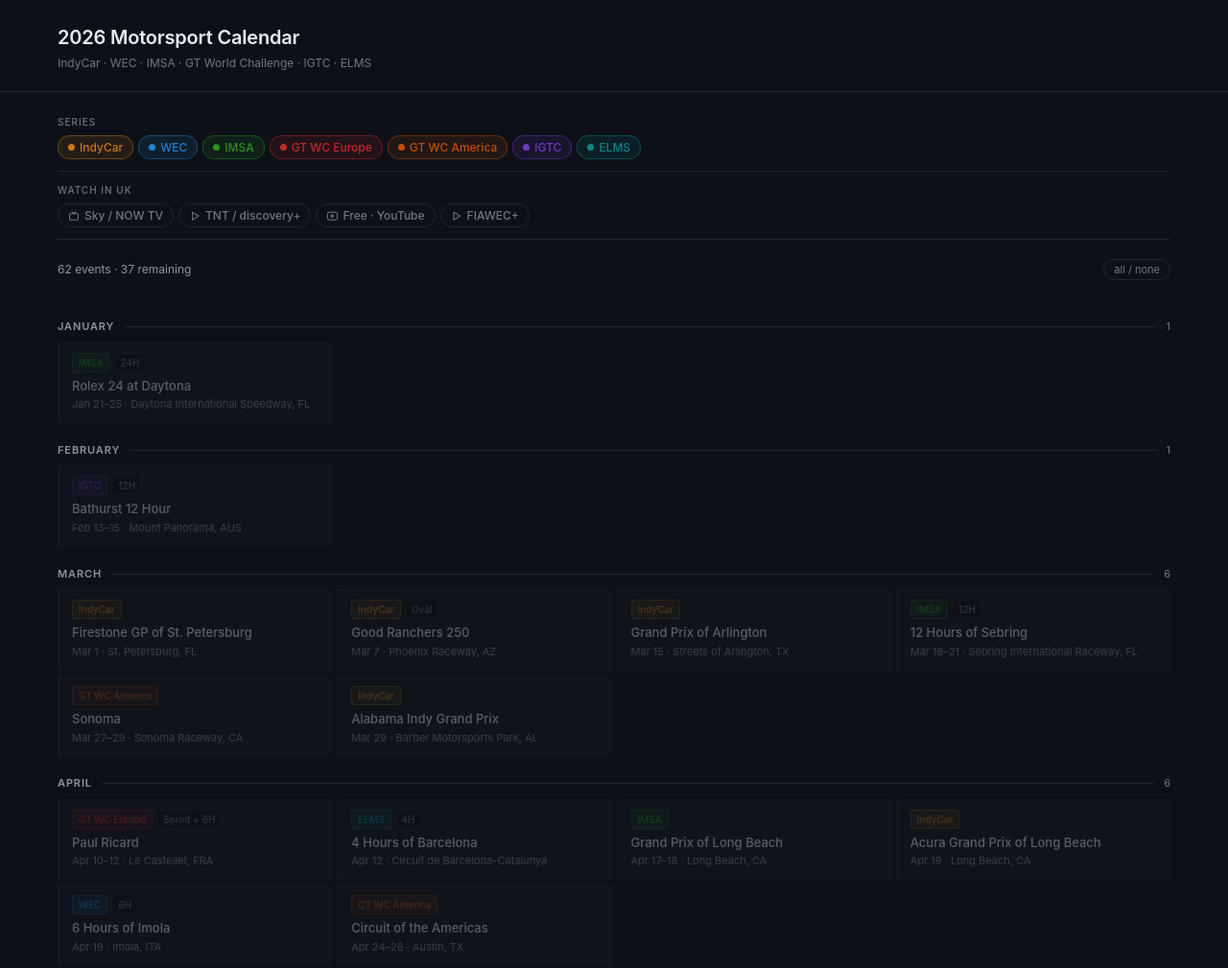
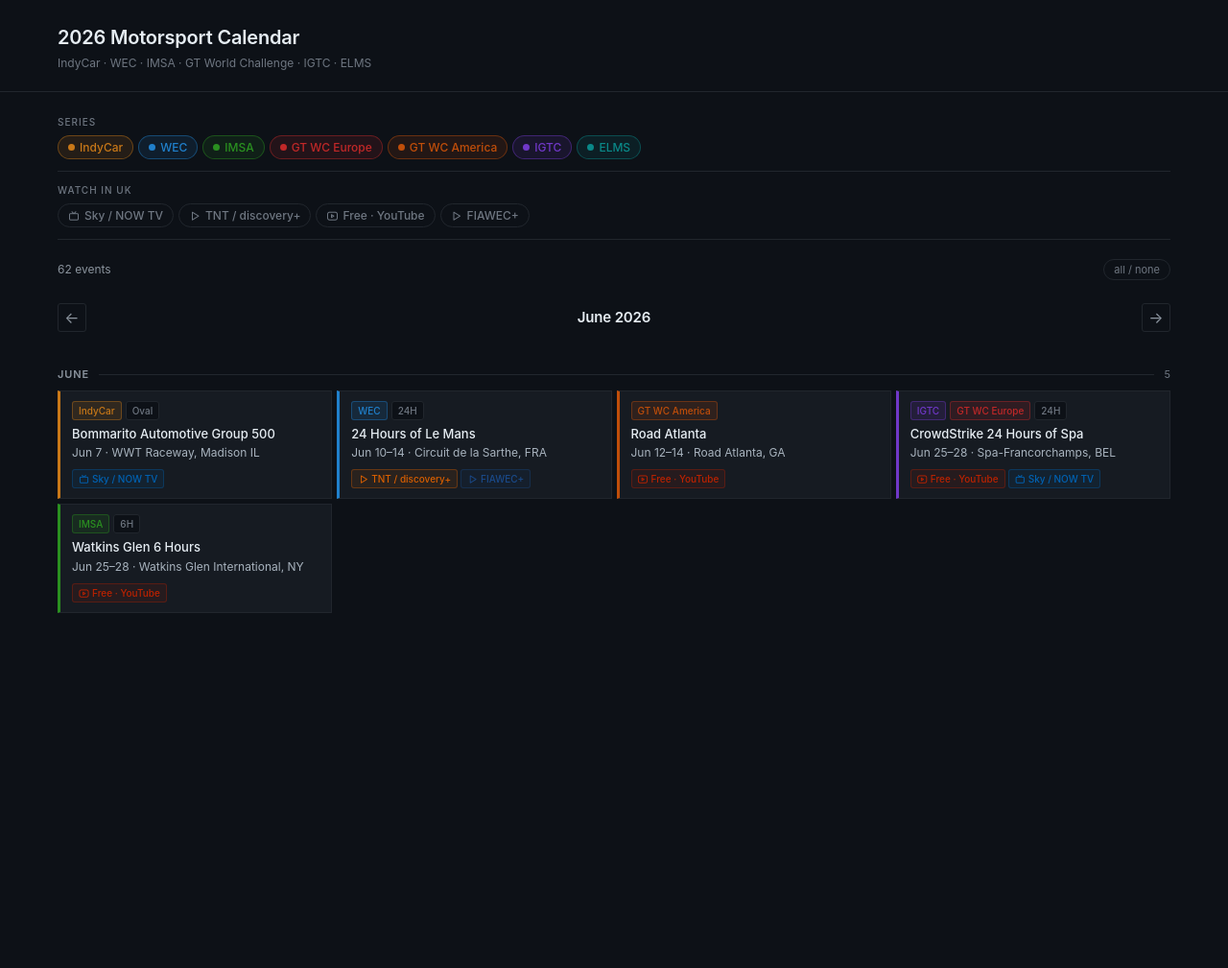
Before and after one commit to ags-filipe/motorsport-calendar, a plain HTML site: page index.html in a window 1280 px wide. Shown: the top 1009 px of the page at 96% size. After the commit the page ends 800 px from the top, so only its background shows below. Drawn offline with Linux system fonts and the light colour scheme.

Commit message:
Improved usability

```diff
--- a/calendar.js
+++ b/calendar.js
@@ -39,31 +39,31 @@
 ];
 
 const RACES = [
-  {m:0, d:"Jan 21–25",    s:["IMSA"],          n:"Rolex 24 at Daytona",              v:"Daytona International Speedway, FL",   t:"24H",        done:1},
-  {m:1, d:"Feb 13–15",    s:["IGTC"],          n:"Bathurst 12 Hour",                 v:"Mount Panorama, AUS",                  t:"12H",        done:1},
-  {m:2, d:"Mar 1",        s:["INDYCAR"],        n:"Firestone GP of St. Petersburg",   v:"St. Petersburg, FL",                                   done:1},
-  {m:2, d:"Mar 7",        s:["INDYCAR"],        n:"Good Ranchers 250",                v:"Phoenix Raceway, AZ",                  t:"Oval",       done:1},
-  {m:2, d:"Mar 15",       s:["INDYCAR"],        n:"Grand Prix of Arlington",          v:"Streets of Arlington, TX",                             done:1},
-  {m:2, d:"Mar 18–21",    s:["IMSA"],           n:"12 Hours of Sebring",              v:"Sebring International Raceway, FL",    t:"12H",        done:1},
-  {m:2, d:"Mar 27–29",    s:["GTWCA"],          n:"Sonoma",                           v:"Sonoma Raceway, CA",                                   done:1},
-  {m:2, d:"Mar 29",       s:["INDYCAR"],        n:"Alabama Indy Grand Prix",          v:"Barber Motorsports Park, AL",                          done:1},
-  {m:3, d:"Apr 10–12",    s:["GTWCE"],          n:"Paul Ricard",                      v:"Le Castellet, FRA",                    t:"Sprint + 6H",done:1},
-  {m:3, d:"Apr 12",       s:["ELMS"],           n:"4 Hours of Barcelona",             v:"Circuit de Barcelona-Catalunya",       t:"4H",         done:1},
-  {m:3, d:"Apr 17–18",    s:["IMSA"],           n:"Grand Prix of Long Beach",         v:"Long Beach, CA",                                       done:1},
-  {m:3, d:"Apr 19",       s:["INDYCAR"],        n:"Acura Grand Prix of Long Beach",   v:"Long Beach, CA",                                       done:1},
-  {m:3, d:"Apr 19",       s:["WEC"],            n:"6 Hours of Imola",                 v:"Imola, ITA",                           t:"6H",         done:1},
-  {m:3, d:"Apr 24–26",    s:["GTWCA"],          n:"Circuit of the Americas",          v:"Austin, TX",                                           done:1},
-  {m:4, d:"May 1–3",      s:["IMSA"],           n:"Laguna Seca",                      v:"WeatherTech Raceway, CA",                              done:1},
-  {m:4, d:"May 2–3",      s:["GTWCE"],          n:"Brands Hatch",                     v:"Brands Hatch, GBR",                    t:"Sprint",     done:1},
-  {m:4, d:"May 3",        s:["ELMS"],           n:"4 Hours of Le Castellet",          v:"Circuit Paul Ricard, FRA",             t:"4H",         done:1},
-  {m:4, d:"May 7–9",      s:["WEC"],            n:"6 Hours of Spa-Francorchamps",     v:"Spa-Francorchamps, BEL",               t:"6H",         done:1},
-  {m:4, d:"May 8–10",     s:["GTWCA"],          n:"Sebring",                          v:"Sebring International Raceway, FL",                    done:1},
-  {m:4, d:"May 9",        s:["INDYCAR"],        n:"Sonsio Grand Prix",                v:"Indianapolis Road Course, IN",                         done:1},
-  {m:4, d:"May 14–17",    s:["IGTC"],           n:"Nürburgring 24 Hours",             v:"Nürburgring Nordschleife, GER",        t:"24H",        done:1},
-  {m:4, d:"May 24",       s:["INDYCAR"],        n:"Indianapolis 500",                 v:"Indianapolis Motor Speedway, IN",      t:"500mi",      done:1},
-  {m:4, d:"May 28–31",    s:["GTWCE"],          n:"Monza",                            v:"Autodromo Nazionale Monza, ITA",       t:"Sprint + 3H",done:1},
-  {m:4, d:"May 29–30",    s:["IMSA"],           n:"Detroit Grand Prix",               v:"Detroit Street Circuit, MI",                           done:1},
-  {m:4, d:"May 31",       s:["INDYCAR"],        n:"Chevrolet Detroit Grand Prix",     v:"Detroit Street Circuit, MI",                           done:1},
+  {m:0, d:"Jan 21–25",    s:["IMSA"],          n:"Rolex 24 at Daytona",              v:"Daytona International Speedway, FL",   t:"24H",        },
+  {m:1, d:"Feb 13–15",    s:["IGTC"],          n:"Bathurst 12 Hour",                 v:"Mount Panorama, AUS",                  t:"12H",        },
+  {m:2, d:"Mar 1",        s:["INDYCAR"],        n:"Firestone GP of St. Petersburg",   v:"St. Petersburg, FL",                                   },
+  {m:2, d:"Mar 7",        s:["INDYCAR"],        n:"Good Ranchers 250",                v:"Phoenix Raceway, AZ",                  t:"Oval",       },
+  {m:2, d:"Mar 15",       s:["INDYCAR"],        n:"Grand Prix of Arlington",          v:"Streets of Arlington, TX",                             },
+  {m:2, d:"Mar 18–21",    s:["IMSA"],           n:"12 Hours of Sebring",              v:"Sebring International Raceway, FL",    t:"12H",        },
+  {m:2, d:"Mar 27–29",    s:["GTWCA"],          n:"Sonoma",                           v:"Sonoma Raceway, CA",                                   },
+  {m:2, d:"Mar 29",       s:["INDYCAR"],        n:"Alabama Indy Grand Prix",          v:"Barber Motorsports Park, AL",                          },
+  {m:3, d:"Apr 10–12",    s:["GTWCE"],          n:"Paul Ricard",                      v:"Le Castellet, FRA",                    t:"Sprint + 6H",},
+  {m:3, d:"Apr 12",       s:["ELMS"],           n:"4 Hours of Barcelona",             v:"Circuit de Barcelona-Catalunya",       t:"4H",         },
+  {m:3, d:"Apr 17–18",    s:["IMSA"],           n:"Grand Prix of Long Beach",         v:"Long Beach, CA",                                       },
+  {m:3, d:"Apr 19",       s:["INDYCAR"],        n:"Acura Grand Prix of Long Beach",   v:"Long Beach, CA",                                       },
+  {m:3, d:"Apr 19",       s:["WEC"],            n:"6 Hours of Imola",                 v:"Imola, ITA",                           t:"6H",         },
+  {m:3, d:"Apr 24–26",    s:["GTWCA"],          n:"Circuit of the Americas",          v:"Austin, TX",                                           },
+  {m:4, d:"May 1–3",      s:["IMSA"],           n:"Laguna Seca",                      v:"WeatherTech Raceway, CA",                              },
+  {m:4, d:"May 2–3",      s:["GTWCE"],          n:"Brands Hatch",                     v:"Brands Hatch, GBR",                    t:"Sprint",     },
+  {m:4, d:"May 3",        s:["ELMS"],           n:"4 Hours of Le Castellet",          v:"Circuit Paul Ricard, FRA",             t:"4H",         },
+  {m:4, d:"May 7–9",      s:["WEC"],            n:"6 Hours of Spa-Francorchamps",     v:"Spa-Francorchamps, BEL",               t:"6H",         },
+  {m:4, d:"May 8–10",     s:["GTWCA"],          n:"Sebring",                          v:"Sebring International Raceway, FL",                    },
+  {m:4, d:"May 9",        s:["INDYCAR"],        n:"Sonsio Grand Prix",                v:"Indianapolis Road Course, IN",                         },
+  {m:4, d:"May 14–17",    s:["IGTC"],           n:"Nürburgring 24 Hours",             v:"Nürburgring Nordschleife, GER",        t:"24H",        },
+  {m:4, d:"May 24",       s:["INDYCAR"],        n:"Indianapolis 500",                 v:"Indianapolis Motor Speedway, IN",      t:"500mi",      },
+  {m:4, d:"May 28–31",    s:["GTWCE"],          n:"Monza",                            v:"Autodromo Nazionale Monza, ITA",       t:"Sprint + 3H",},
+  {m:4, d:"May 29–30",    s:["IMSA"],           n:"Detroit Grand Prix",               v:"Detroit Street Circuit, MI",                           },
+  {m:4, d:"May 31",       s:["INDYCAR"],        n:"Chevrolet Detroit Grand Prix",     v:"Detroit Street Circuit, MI",                           },
   {m:5, d:"Jun 7",        s:["INDYCAR"],        n:"Bommarito Automotive Group 500",   v:"WWT Raceway, Madison IL",              t:"Oval"},
   {m:5, d:"Jun 10–14",    s:["WEC"],            n:"24 Hours of Le Mans",              v:"Circuit de la Sarthe, FRA",            t:"24H"},
   {m:5, d:"Jun 12–14",    s:["GTWCA"],          n:"Road Atlanta",                     v:"Road Atlanta, GA"},
@@ -110,6 +110,7 @@
 
 let activeS = Object.fromEntries(Object.keys(SERIES).map(k => [k, true]));
 let activeW = Object.fromEntries(Object.keys(WATCH).map(k => [k, false]));
+let currentMonth = new Date().getMonth();
 
 function anyWActive() {
   return Object.values(activeW).some(Boolean);
@@ -137,11 +138,40 @@
     </button>`).join('');
 }
 
+function visibleMonths() {
+  return [...new Set(visible().map(r => r.m))].sort((a, b) => a - b);
+}
+
+function renderNav() {
+  const months = visibleMonths();
+  const idx    = months.indexOf(currentMonth);
+  const hasPrev = idx > 0;
+  const hasNext = idx < months.length - 1;
+
+  document.getElementById('month-nav').innerHTML = months.length ? `
+    <div class="month-nav">
+      <button class="month-nav__btn" onclick="prevMonth()" ${hasPrev ? '' : 'disabled'} aria-label="Previous month">&#8592;</button>
+      <span class="month-nav__heading">${MONTHS[currentMonth]} 2026</span>
+      <button class="month-nav__btn" onclick="nextMonth()" ${hasNext ? '' : 'disabled'} aria-label="Next month">&#8594;</button>
+    </div>` : '';
+}
+
+function prevMonth() {
+  const months = visibleMonths();
+  const idx = months.indexOf(currentMonth);
+  if (idx > 0) { currentMonth = months[idx - 1]; render(); }
+}
+
+function nextMonth() {
+  const months = visibleMonths();
+  const idx = months.indexOf(currentMonth);
+  if (idx < months.length - 1) { currentMonth = months[idx + 1]; render(); }
+}
+
 function renderCalendar() {
-  const vis       = visible();
-  const remaining = vis.filter(r => !r.done).length;
-  const wNote     = anyWActive() ? ' · filtered by broadcaster' : '';
-  document.getElementById('stats').textContent = `${vis.length} events · ${remaining} remaining${wNote}`;
+  const vis   = visible();
+  const wNote = anyWActive() ? ' · filtered by broadcaster' : '';
+  document.getElementById('stats').textContent = `${vis.length} events${wNote}`;
 
   const byMonth = {};
   vis.forEach(r => { (byMonth[r.m] ??= []).push(r); });
@@ -151,19 +181,23 @@
     return;
   }
 
-  document.getElementById('calendar').innerHTML = Object.entries(byMonth)
-    .sort(([a], [b]) => +a - +b)
-    .map(([m, races]) => `
+  const races = byMonth[currentMonth];
+  if (!races) {
+    document.getElementById('calendar').innerHTML = '<p class="empty-state">No events this month.</p>';
+    return;
+  }
+
+  document.getElementById('calendar').innerHTML = `
     <div class="month-block">
       <div class="month-header">
-          <span class="month-name">${MONTHS[+m]}</span>
+        <span class="month-name">${MONTHS[currentMonth]}</span>
         <div class="month-divider"></div>
         <span class="month-count">${races.length}</span>
       </div>
       <div class="event-grid">
         ${races.map(renderCard).join('')}
       </div>
-      </div>`).join('');
+    </div>`;
 }
 
 function renderCard(r) {
@@ -175,7 +209,7 @@
 
   const formatBadge = r.t ? `<span class="badge badge--format">${r.t}</span>` : '';
 
-  const watchBadges = r.done ? '' : r.w.map(wk => {
+  const watchBadges = r.w.map(wk => {
     const wb  = WATCH[wk];
     const url = wk === 'yt' ? (r.ytUrl ?? 'https://www.youtube.com') : wb.url;
     return `<a class="badge badge--watch" href="${url}" style="--watch-color:${wb.c}" target="_blank" rel="noopener">
@@ -184,7 +218,7 @@
   }).join('');
 
   return `
-    <div class="event-card${r.done ? ' event-card--done' : ''}" style="--series-color:${primaryColor}">
+    <div class="event-card" style="--series-color:${primaryColor}">
       <div class="event-card__badges">${seriesBadges}${formatBadge}</div>
       <div class="event-card__name">${r.n}</div>
       <div class="event-card__meta">${r.d} · ${r.v}</div>
@@ -192,7 +226,16 @@
     </div>`;
 }
 
-function render()    { renderFilters(); renderCalendar(); }
+function render() {
+  const months = visibleMonths();
+  if (months.length && !months.includes(currentMonth)) {
+    currentMonth = months.reduce((best, m) =>
+      Math.abs(m - currentMonth) < Math.abs(best - currentMonth) ? m : best);
+  }
+  renderFilters();
+  renderNav();
+  renderCalendar();
+}
 function toggleS(k)  { activeS[k] = !activeS[k]; render(); }
 function toggleW(k)  { activeW[k] = !activeW[k]; render(); }
 function toggleAllS() {
--- a/index.html
+++ b/index.html
@@ -31,6 +31,7 @@
       </div>
     </section>
 
+    <div id="month-nav"></div>
     <div id="calendar"></div>
   </main>
 
--- a/styles.css
+++ b/styles.css
@@ -146,6 +146,46 @@
   border-color: var(--border);
 }
 
+/* ===== Month navigation ===== */
+.month-nav {
+  display: flex;
+  align-items: center;
+  justify-content: space-between;
+  padding: 4px 0 16px;
+}
+
+.month-nav__heading {
+  font-size: 15px;
+  font-weight: 600;
+  color: var(--text-primary);
+  letter-spacing: -0.01em;
+}
+
+.month-nav__btn {
+  display: inline-flex;
+  align-items: center;
+  justify-content: center;
+  width: 30px;
+  height: 30px;
+  border-radius: var(--radius-sm);
+  border: 0.5px solid var(--border-muted);
+  background: transparent;
+  color: var(--text-secondary);
+  font-size: 16px;
+  cursor: pointer;
+  transition: color 0.1s, border-color 0.1s;
+}
+
+.month-nav__btn:hover:not(:disabled) {
+  color: var(--text-primary);
+  border-color: var(--border);
+}
+
+.month-nav__btn:disabled {
+  opacity: 0.3;
+  cursor: default;
+}
+
 /* ===== Month ===== */
 .month-block {
   margin-top: 20px;
@@ -194,12 +234,7 @@
   transition: border-color 0.15s;
 }
 
-.event-card--done {
-  opacity: 0.35;
-  border-left-color: var(--border-muted);
-}
-
-.event-card:not(.event-card--done):hover {
+.event-card:hover {
   border-color: var(--border);
 }
 
@@ -218,8 +253,8 @@
 }
 
 .event-card__meta {
-  font-size: 11px;
-  color: var(--text-secondary);
+  font-size: 12px;
+  color: #a8b3be;
 }
 
 .event-card__watch {
```
Lines whose indentation alone changed are shown as unchanged.
